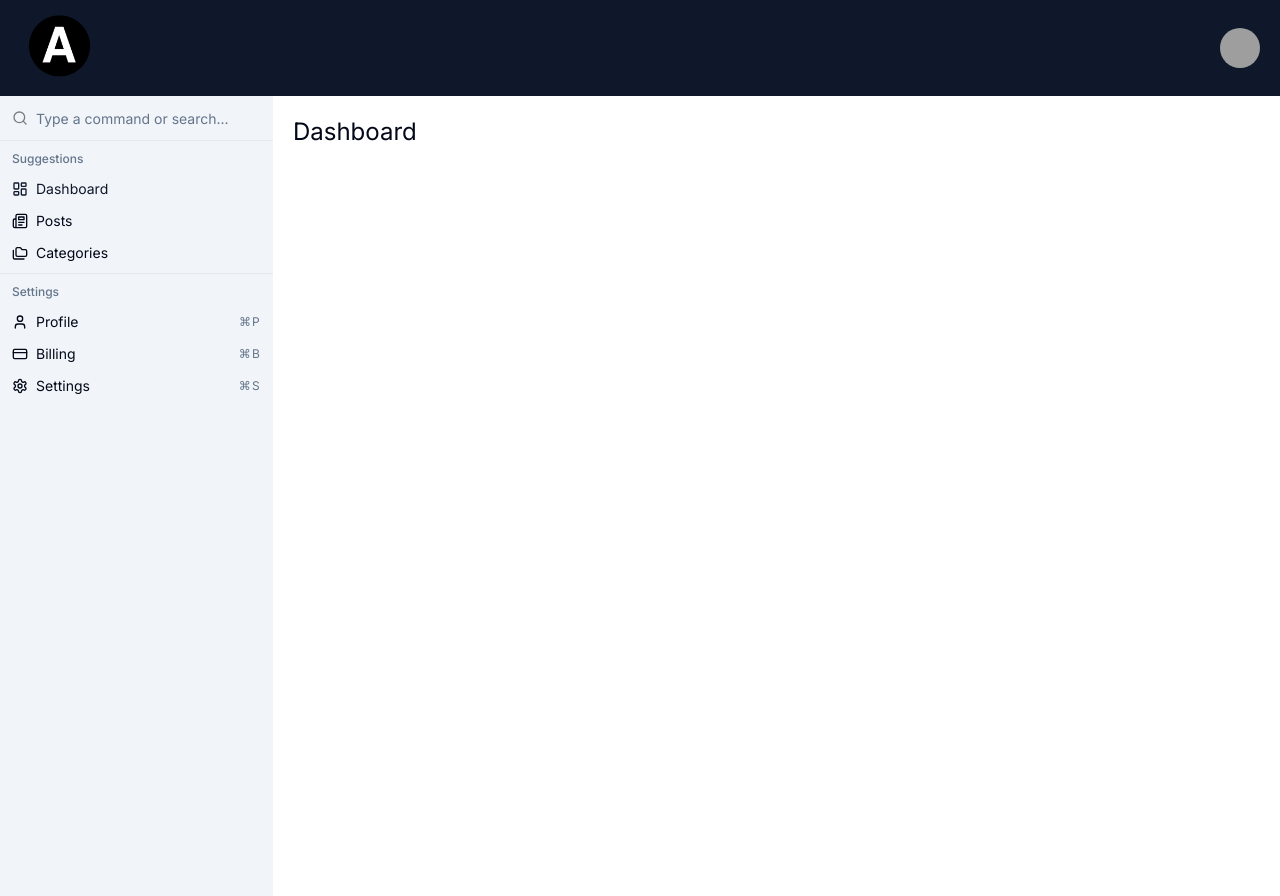
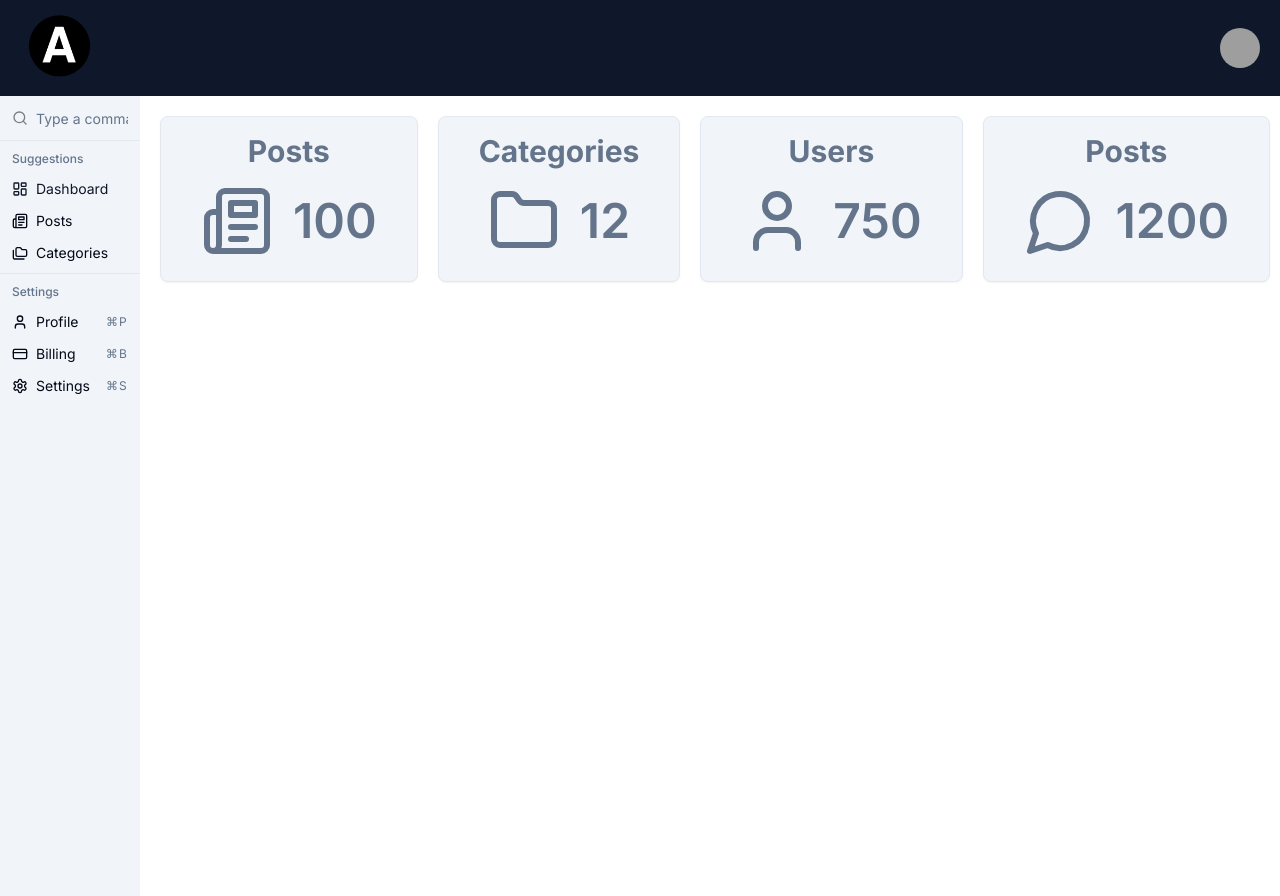
Before and after one commit to ramyatrouny/Basic-Admin-Panel, a Next.js app: page / in a window 1280 px wide. Built offline with nearby package versions, Linux system fonts and the light colour scheme; grey boxes are pictures that could not be loaded.

Commit message:
Setup Dashboard cards

```diff
--- a/app/page.tsx
+++ b/app/page.tsx
@@ -1,7 +1,31 @@
+import DashboardCard from '@/components/dashboard/DashboardCard';
+import { Folder, MessageCircle, Newspaper, User } from 'lucide-react';
+
 export default function Home() {
 	return (
 		<>
-			<h1 className='text-2xl'>Dashboard</h1>
+			<div className='flex flex-col md:flex-row justify-between gap-5 mb-5'>
+				<DashboardCard
+					title={'Posts'}
+					count={100}
+					icon={<Newspaper className='text-slate-500' size={72} />}
+				/>
+				<DashboardCard
+					title={'Categories'}
+					count={12}
+					icon={<Folder className='text-slate-500' size={72} />}
+				/>
+				<DashboardCard
+					title={'Users'}
+					count={750}
+					icon={<User className='text-slate-500' size={72} />}
+				/>
+				<DashboardCard
+					title={'Posts'}
+					count={1200}
+					icon={<MessageCircle className='text-slate-500' size={72} />}
+				/>
+			</div>
 		</>
 	);
 }
--- /dev/null
+++ b/components/dashboard/DashboardCard.tsx
@@ -0,0 +1,28 @@
+import { Card, CardContent } from '@/components/ui/card';
+import { LucideIcon } from 'lucide-react';
+
+interface DashboardCardProps {
+	title: string;
+	count: number;
+	icon: React.ReactElement<LucideIcon>;
+}
+
+const DashboardCard = ({ title, count, icon }: DashboardCardProps) => {
+	return (
+		<Card className='bg-slate-100 dark:bg-slate-800 p-4 pb-0'>
+			<CardContent>
+				<h3 className='text-3xl text-center mb-4 font-bold text-slate-500 dark:text-slate-200'>
+					{title}
+				</h3>
+				<div className='flex gap-5 justify-center items-center'>
+					{icon}
+					<h3 className='text-5xl font-semibold text-slate-500 dark:text-slate-200'>
+						{count}
+					</h3>
+				</div>
+			</CardContent>
+		</Card>
+	);
+};
+
+export default DashboardCard;
--- /dev/null
+++ b/components/ui/card.tsx
@@ -0,0 +1,79 @@
+import * as React from "react"
+
+import { cn } from "@/lib/utils"
+
+const Card = React.forwardRef<
+  HTMLDivElement,
+  React.HTMLAttributes<HTMLDivElement>
+>(({ className, ...props }, ref) => (
+  <div
+    ref={ref}
+    className={cn(
+      "rounded-lg border bg-card text-card-foreground shadow-sm",
+      className
+    )}
+    {...props}
+  />
+))
+Card.displayName = "Card"
+
+const CardHeader = React.forwardRef<
+  HTMLDivElement,
+  React.HTMLAttributes<HTMLDivElement>
+>(({ className, ...props }, ref) => (
+  <div
+    ref={ref}
+    className={cn("flex flex-col space-y-1.5 p-6", className)}
+    {...props}
+  />
+))
+CardHeader.displayName = "CardHeader"
+
+const CardTitle = React.forwardRef<
+  HTMLParagraphElement,
+  React.HTMLAttributes<HTMLHeadingElement>
+>(({ className, ...props }, ref) => (
+  <h3
+    ref={ref}
+    className={cn(
+      "text-2xl font-semibold leading-none tracking-tight",
+      className
+    )}
+    {...props}
+  />
+))
+CardTitle.displayName = "CardTitle"
+
+const CardDescription = React.forwardRef<
+  HTMLParagraphElement,
+  React.HTMLAttributes<HTMLParagraphElement>
+>(({ className, ...props }, ref) => (
+  <p
+    ref={ref}
+    className={cn("text-sm text-muted-foreground", className)}
+    {...props}
+  />
+))
+CardDescription.displayName = "CardDescription"
+
+const CardContent = React.forwardRef<
+  HTMLDivElement,
+  React.HTMLAttributes<HTMLDivElement>
+>(({ className, ...props }, ref) => (
+  <div ref={ref} className={cn("p-6 pt-0", className)} {...props} />
+))
+CardContent.displayName = "CardContent"
+
+const CardFooter = React.forwardRef<
+  HTMLDivElement,
+  React.HTMLAttributes<HTMLDivElement>
+>(({ className, ...props }, ref) => (
+  <div
+    ref={ref}
+    className={cn("flex items-center p-6 pt-0", className)}
+    {...props}
+  />
+))
+CardFooter.displayName = "CardFooter"
+
+export { Card, CardHeader, CardFooter, CardTitle, CardDescription, CardContent }
```
